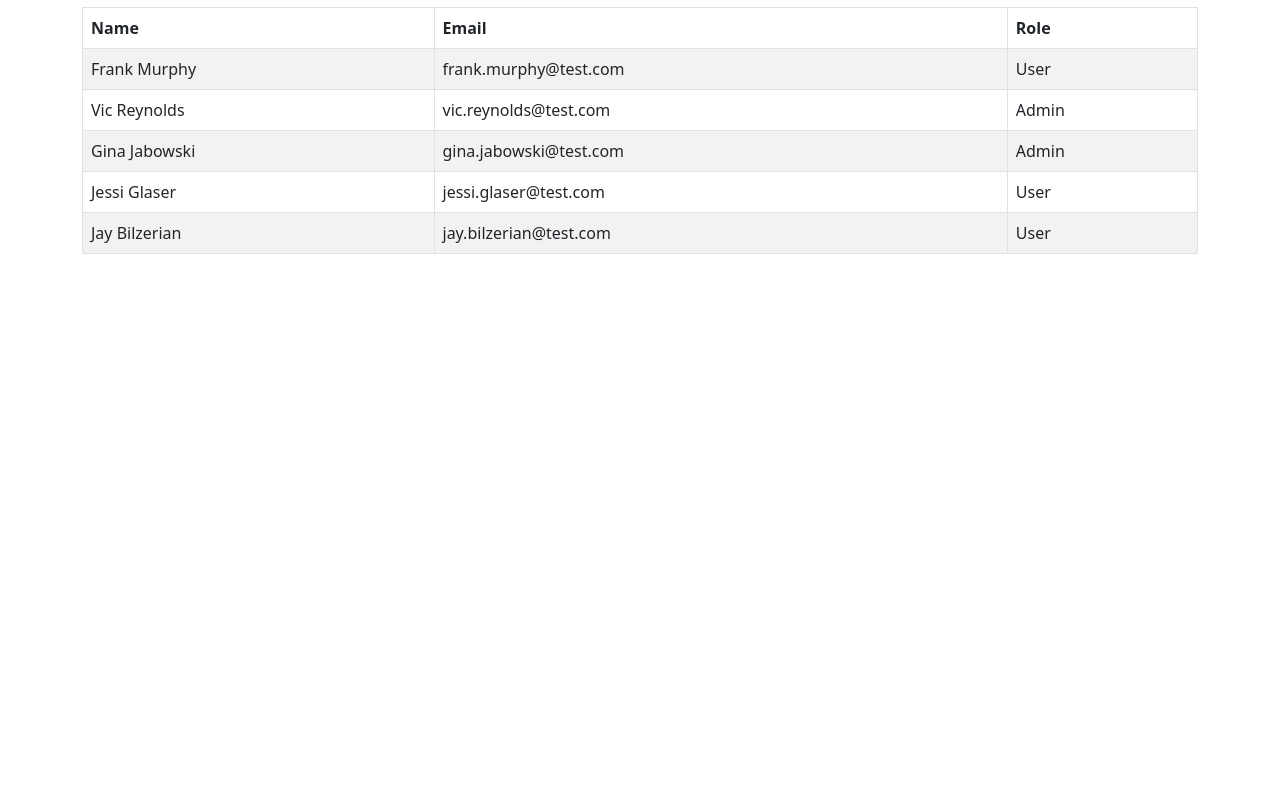
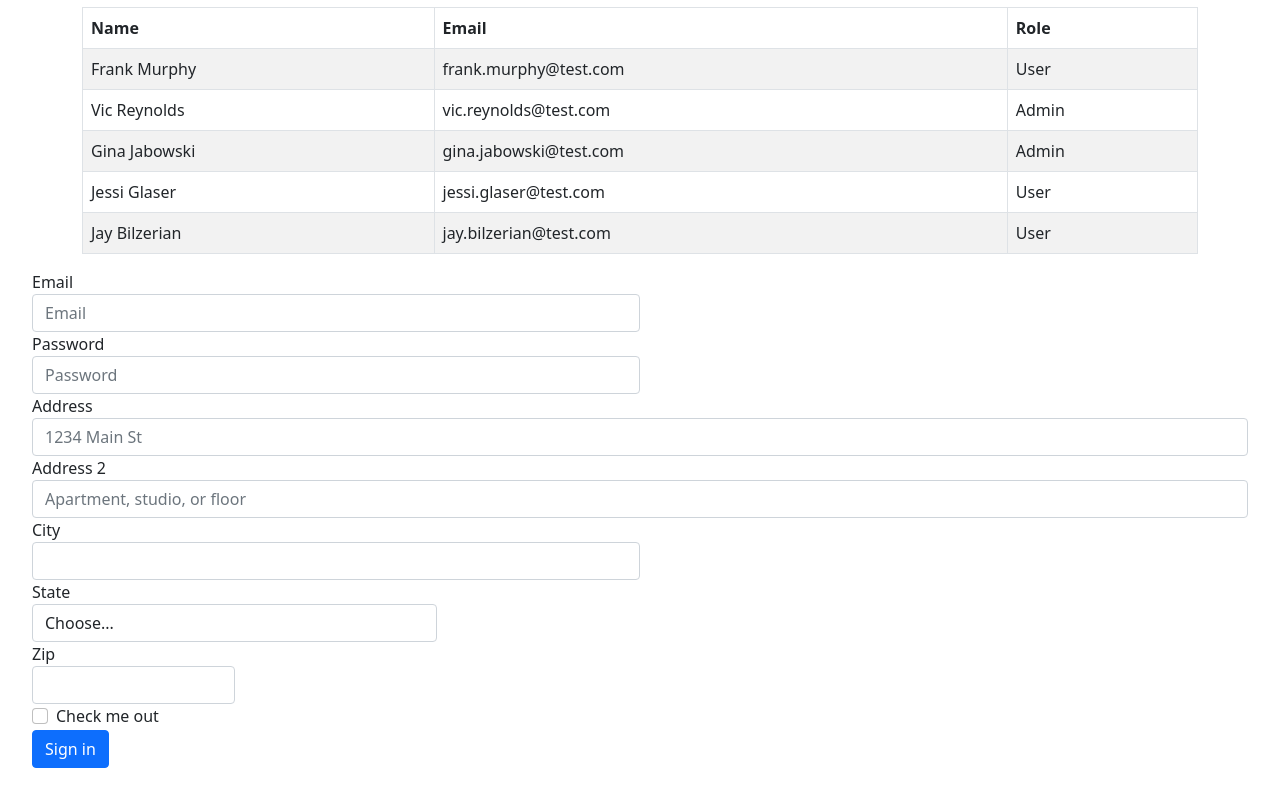
Before and after one commit to IEvilLoli/AtomSkills, a Vue app: page / in a window 1280 px wide. Shown: the part 374-1174 px from the top of the page. Before the commit the page ends 800 px from the top, so only its background shows below. Built offline with nearby package versions, Linux system fonts and the light colour scheme.

Commit message:
Co-authored-by: Arny689 <Arny689@users.noreply.github.com> Co-authored-by: gorbushin-v-a <gorbushin-v-a@users.noreply.github.com>

```diff
--- a/src/App.vue
+++ b/src/App.vue
@@ -1,11 +1,13 @@
 <script setup lang="ts">
 import Autorization from './components/Autorization.vue'
 import TablePage from './components/TablePage.vue'
+import AddTable from './components/AddTable.vue'
 </script>
 
 <template>
  <Autorization></Autorization>
  <TablePage></TablePage>
+ <AddTable></AddTable>
 </template>
 
 <style scoped>
--- /dev/null
+++ b/src/components/AddTable.vue
@@ -0,0 +1,57 @@
+<script setup lang="ts">
+
+</script>
+
+<template>
+
+    <form>
+  <div class="form-row">
+    <div class="form-group col-md-6">
+      <label for="inputEmail4">Email</label>
+      <input type="email" class="form-control" id="inputEmail4" placeholder="Email">
+    </div>
+    <div class="form-group col-md-6">
+      <label for="inputPassword4">Password</label>
+      <input type="password" class="form-control" id="inputPassword4" placeholder="Password">
+    </div>
+  </div>
+  <div class="form-group">
+    <label for="inputAddress">Address</label>
+    <input type="text" class="form-control" id="inputAddress" placeholder="1234 Main St">
+  </div>
+  <div class="form-group">
+    <label for="inputAddress2">Address 2</label>
+    <input type="text" class="form-control" id="inputAddress2" placeholder="Apartment, studio, or floor">
+  </div>
+  <div class="form-row">
+    <div class="form-group col-md-6">
+      <label for="inputCity">City</label>
+      <input type="text" class="form-control" id="inputCity">
+    </div>
+    <div class="form-group col-md-4">
+      <label for="inputState">State</label>
+      <select id="inputState" class="form-control">
+        <option selected>Choose...</option>
+        <option>...</option>
+      </select>
+    </div>
+    <div class="form-group col-md-2">
+      <label for="inputZip">Zip</label>
+      <input type="text" class="form-control" id="inputZip">
+    </div>
+  </div>
+  <div class="form-group">
+    <div class="form-check">
+      <input class="form-check-input" type="checkbox" id="gridCheck">
+      <label class="form-check-label" for="gridCheck">
+        Check me out
+      </label>
+    </div>
+  </div>
+  <button type="submit" class="btn btn-primary">Sign in</button>
+</form>
+</template>
+
+<style scoped>
+
+</style>
--- a/src/components/TablePage.vue
+++ b/src/components/TablePage.vue
@@ -26,7 +26,7 @@
                 </tr>
             </thead>
             <tbody>
-                <tr v-for="user in users" :key="user.id">
+                <tr v-for="user in users">
                     <td>{{user.firstName}} {{user.lastName}}</td>
                     <td>{{user.email}}</td>
                     <td>{{user.role}}</td>
```
